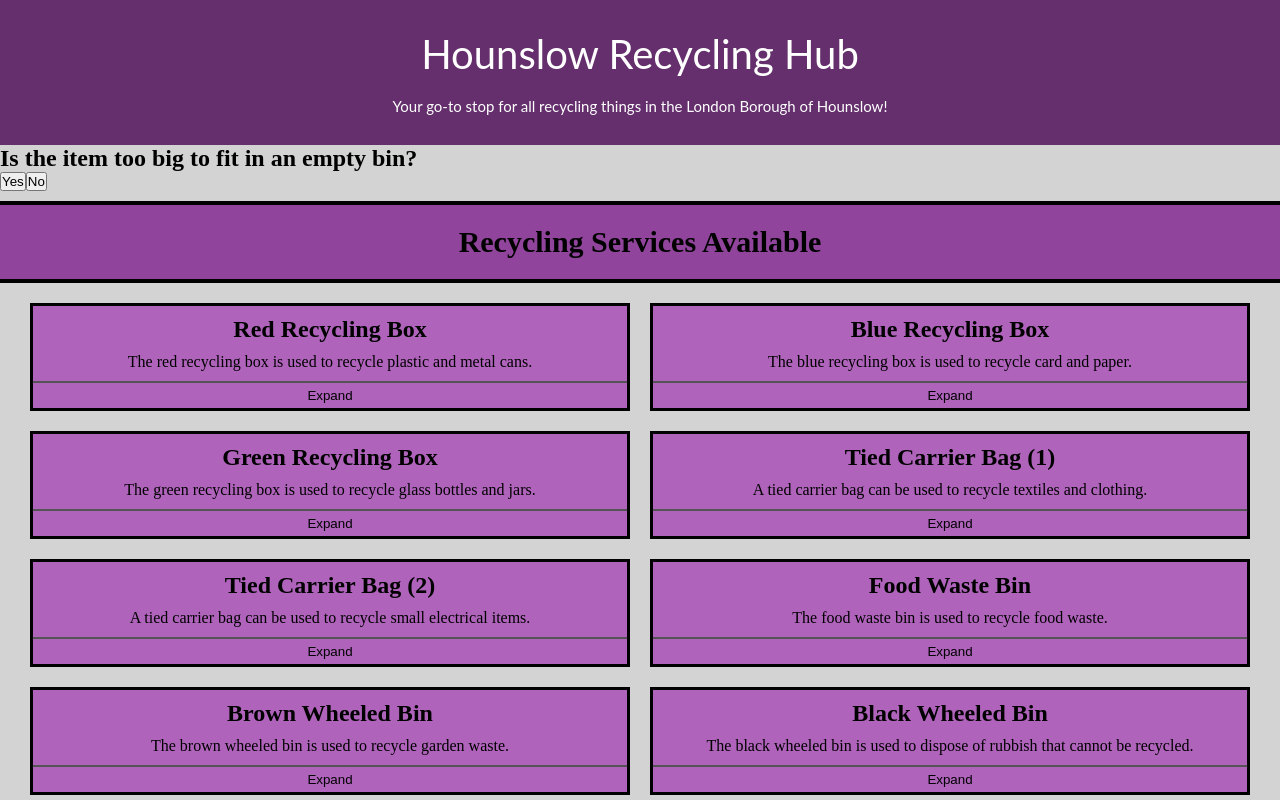
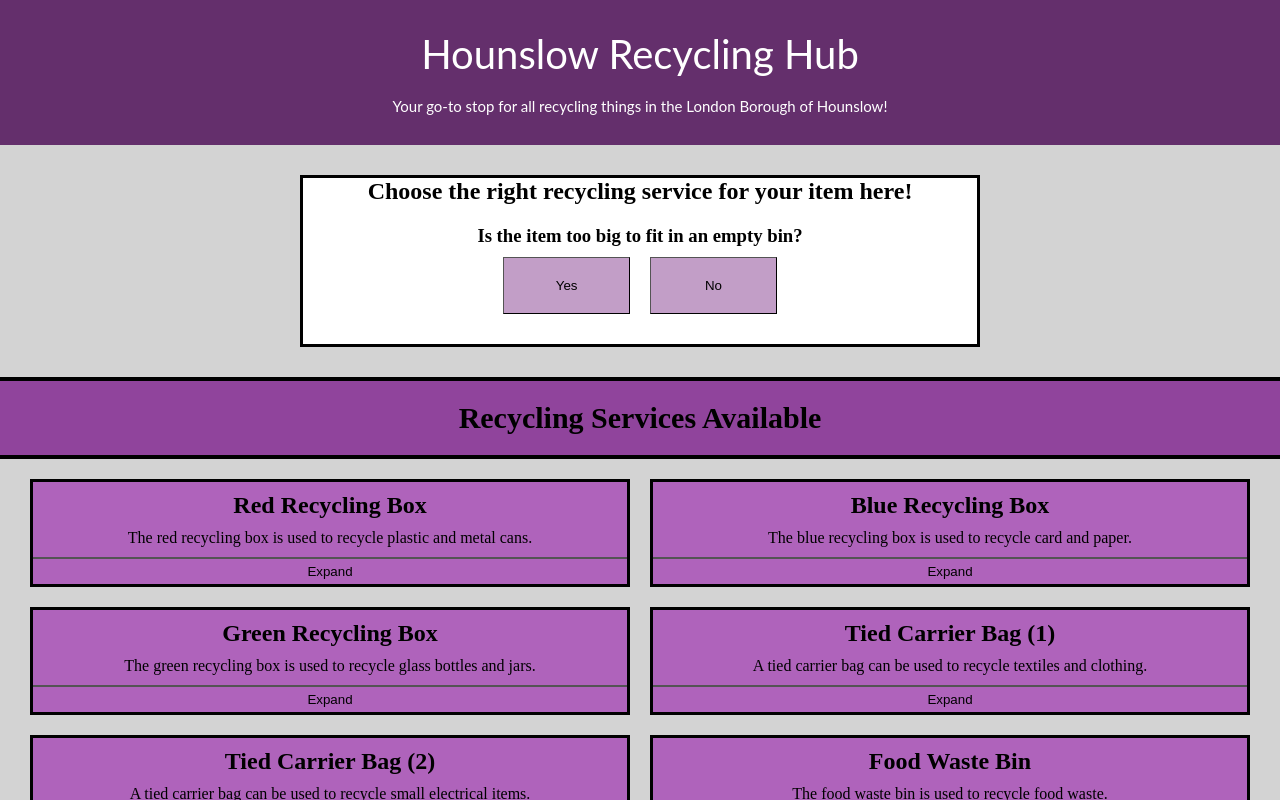
Before and after one commit to ajn2020/test, a Next.js app: page / in a window 1280 px wide. Shown: the top 800 px of the page. Built offline with nearby package versions, Linux system fonts and the light colour scheme.

Commit message:
Fix errors, add css

```diff
--- a/components/Quiz.tsx
+++ b/components/Quiz.tsx
@@ -3,9 +3,13 @@ import React, { useState } from 'react';
 type QiuzOption = {
     id: string;
     value: string;
-    content: string;
-    followUpQuestion: any;
-    options: any;
+    followUpQuestion: number;
+}
+
+type QiuzQuestion = {
+    id: number;
+    question: string;
+    options: Array<QiuzOption>;
 }
 
 const questions = [
@@ -16,23 +20,7 @@ const questions = [
         {
           id: "a",
           value: "Yes",
-          followUpQuestion: 2
-        },
-        {
-          id: "b",
-          value: "No",
-          followUpQuestion: 7
-        }
-      ]
-    },
-    {
-      id: 2,
-      question: "Is it reusable / would you like to donate it?",
-      options: [
-        {
-          id: "a",
-          value: "Yes",
-          followUpQuestion: 3
+          followUpQuestion: 1
         },
         {
           id: "b",
@@ -42,18 +30,34 @@ const questions = [
       ]
     },
     {
+      id: 2,
+      question: "Is it reusable / would you like to donate it?",
+      options: [
+        {
+          id: "c",
+          value: "Yes",
+          followUpQuestion: 2
+        },
+        {
+          id: "d",
+          value: "No",
+          followUpQuestion: 5
+        }
+      ]
+    },
+    {
       id: 3,
       question: "Is it furniture or electrical appliance?",
       options: [
         {
-          id: "a",
+          id: "e",
           value: "Yes",
-          followUpQuestion: 4
+          followUpQuestion: 3
         },
         {
-          id: "b",
+          id: "f",
           value: "No",
-          followUpQuestion: 5
+          followUpQuestion: 4
         }
       ]
     },
@@ -77,39 +81,39 @@ const questions = [
       question: "What material is it made of?",
       options: [
         {
-          id: "a",
+          id: "g",
           value: "Plastic or metal",
+          followUpQuestion: 7
+        },
+        {
+          id: "h",
+          value: "Cardboard or paper",
           followUpQuestion: 8
         },
         {
-          id: "b",
-          value: "Cardboard or paper",
+          id: "i",
+          value: "Glass",
           followUpQuestion: 9
         },
         {
-          id: "c",
-          value: "Glass",
+          id: "j",
+          value: "Textiles",
           followUpQuestion: 10
         },
         {
-          id: "d",
-          value: "Textiles",
+          id: "k",
+          value: "Food",
           followUpQuestion: 11
         },
         {
-          id: "e",
-          value: "Food",
+          id: "l",
+          value: "Natural / organic",
           followUpQuestion: 12
         },
         {
-          id: "f",
-          value: "Natural / organic",
-          followUpQuestion: 13
-        },
-        {
-          id: "g",
+          id: "m",
           value: "Other / different materials",
-          followUpQuestion: 14
+          followUpQuestion: 15
         }
       ]
     },
@@ -144,14 +148,14 @@ const questions = [
         question: "Is it infectious (blood / tissue)?",
         options: [
           {
-            id: "a",
+            id: "n",
             value: "Yes",
-            followUpQuestion: 14
+            followUpQuestion: 13
           },
           {
-            id: "b",
+            id: "o",
             value: "No",
-            followUpQuestion: 15
+            followUpQuestion: 14
           }
         ]
       },
@@ -170,24 +174,19 @@ const questions = [
       question: "Is it an electrical appliance?",
       options: [
         {
-          id: "a",
+          id: "p",
           value: "Yes",
-          followUpQuestion: 17
+          followUpQuestion: 10
         },
         {
-          id: "b",
+          id: "q",
           value: "No",
-          followUpQuestion: 18
+          followUpQuestion: 16
         }
       ]
     },
     {
       id: 17,
-      question: "You can use a clearly marked plastic bag and put it alongside your recycling boxes!",
-      options: []
-    },
-    {
-      id: 18,
       question: "Sorry, this item is a rubbish and cannot be recycled. Please, use the black bin!",
       options: []
     }
@@ -197,24 +196,33 @@ const questions = [
   const [currentQuestion, setCurrentQuestion] = useState(0);
 
   const handleOptionClick = (option: QiuzOption) => {
-    if (option.options.length === 0) {
+    if (questions[option.followUpQuestion].options.length === 0) {
+        setCurrentQuestion(option.followUpQuestion);
         // End the quiz
         return;
     }
     setCurrentQuestion(option.followUpQuestion);
+
   };
 
   const currentQuizQuestion = questions[currentQuestion];
 
   return (
-    <div className="quiz">
-      <h2>{currentQuizQuestion.question}</h2>
-      <div className="options">
-      {currentQuizQuestion.options.map((option) => (
-        <button key={option.id} onClick={() => handleOptionClick(option)}>
-            {option.value}
-        </button>
-      ))}
+    <div className="quiz-wrapper">
+      <div className='quiz-title'>
+        <h2>
+            Choose the right recycling service for your item here!
+        </h2>
+      </div>
+      <div className='quiz'>
+        <h3>{currentQuizQuestion.question}</h3>
+        <div>
+        {currentQuizQuestion.options.map((option) => (
+            <button className="quiz-option" key={option.id} onClick={() => handleOptionClick(option)}>
+                {option.value}
+            </button>
+        ))}
+        </div>
       </div>
     </div>
   );
--- a/package.json
+++ b/package.json
@@ -15,7 +15,7 @@
     "@types/react-dom": "18.0.10",
     "eslint": "8.32.0",
     "eslint-config-next": "13.1.5",
-    "next": "13.1.5",
+    "next": "^13.1.5",
     "react": "18.2.0",
     "react-dom": "18.2.0",
     "typescript": "4.9.4"
--- a/styles/style.css
+++ b/styles/style.css
@@ -68,6 +68,37 @@
     height: 100%;
   }
 
+/*======================================
+    QUIZ
+========================================*/
+.quiz-wrapper {
+    background-color: white;
+    border-style: solid;
+    border-width: 3px;
+    margin: 30px 300px;
+    text-align: center;
+}
+
+.qiuz-title {
+    color: black;
+    text-align: center;
+}
+
+.quiz {
+    color: black;
+    padding: 20px 20px;;
+    text-align: center;
+}
+
+.quiz-option {
+    width: 20%;
+    margin: 10px 10px;
+    padding: 20px 20px;
+    border-width: 1px 1px 1px 1px;
+    background-color: #c29ec7;
+    cursor: pointer;
+}
+
 /*========================================
     ACCORDION
 ========================================*/
```
Also changed, not shown: 1 other file (tests, documents, lock files or other folders).
